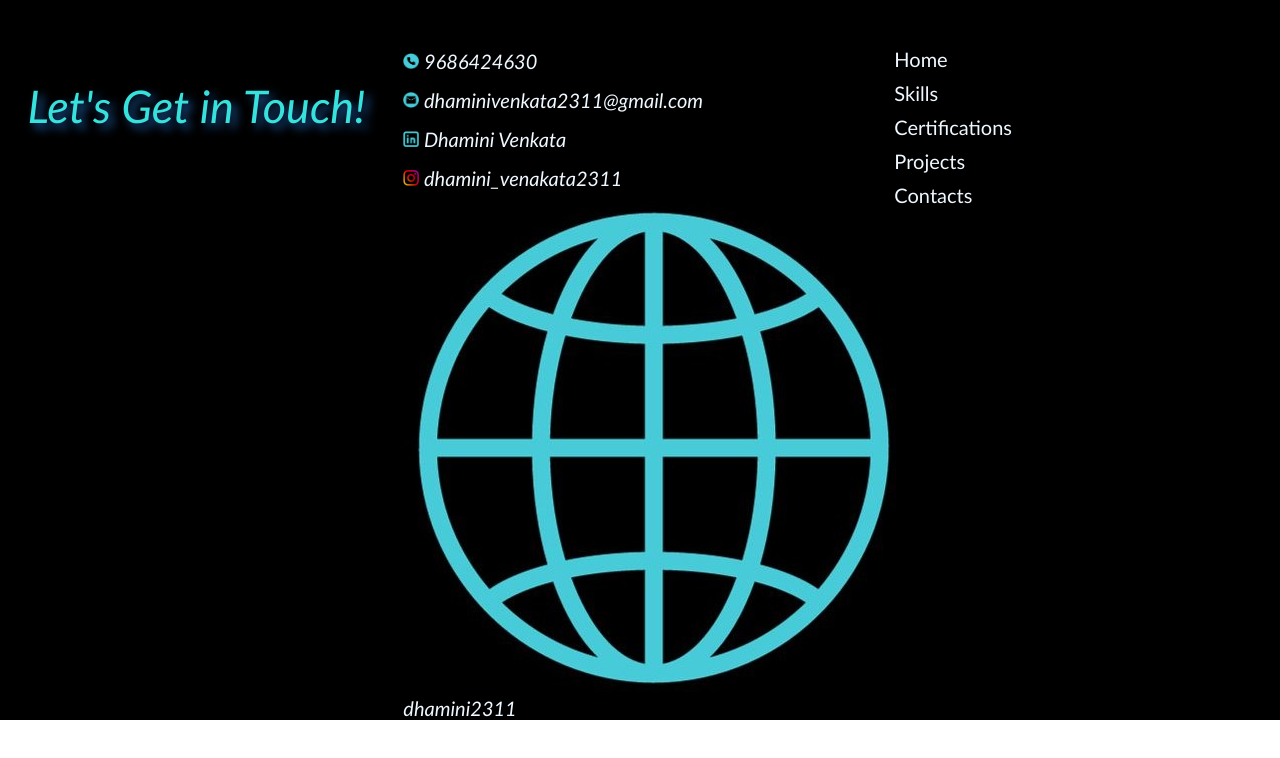
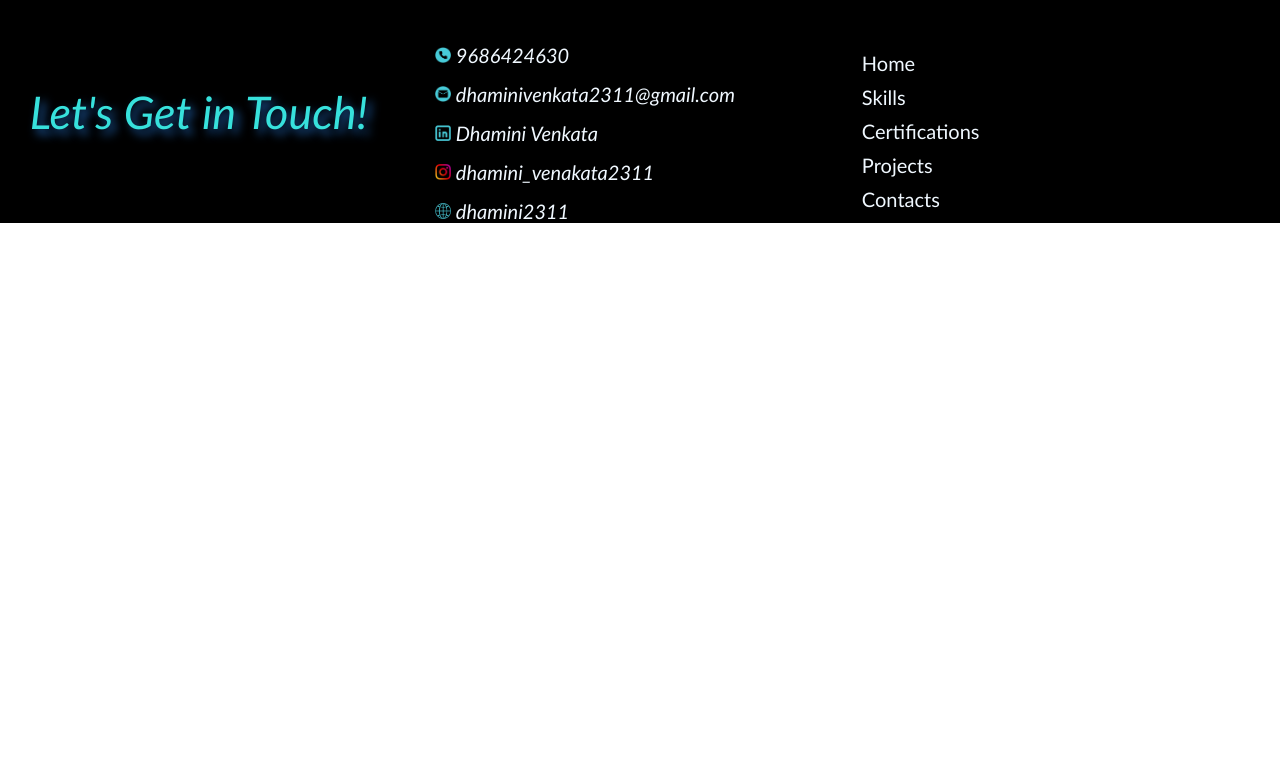
Before and after one commit to dhamini2311/portfolio2, an Angular app: page /contacts in a window 1280 px wide. Shown: the top 758 px of the page. Built offline with nearby package versions, Linux system fonts and the light colour scheme.

Commit message:
latest commit

```diff
--- a/src/app/contacts/contacts.component.css
+++ b/src/app/contacts/contacts.component.css
@@ -34,7 +34,7 @@
 .phno,.email,.LinkedIn,#country,.insta{
     margin-bottom: 15px;
 }
-.phno img,.email img,.LinkedIn img,.insta img,.git img{
+.phno img,.email img,.LinkedIn img,.insta img,.github img{
     height: 1rem;
     width: 1rem;
 }
```
